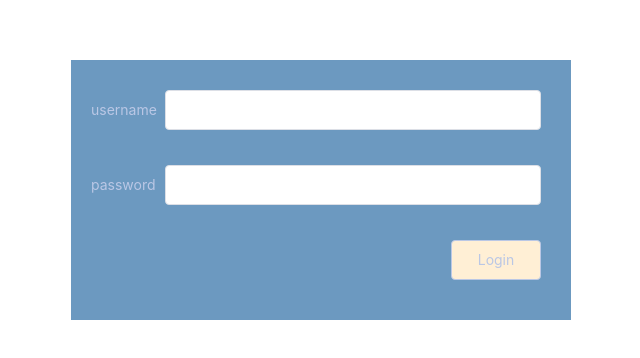
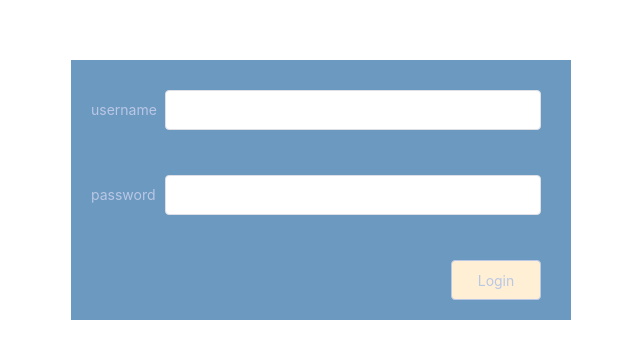
Before and after one commit to ChinYoung/project-from-scratch-react, a React (Vite) app: page /libra/login in a window 1280 px wide. Shown: the part 210-568 px from the top of the page, without its empty margins (319-959 px from the left). Built offline with nearby package versions, Linux system fonts and the light colour scheme.

Commit message:
refactor(.module.css): use strategy of all in js
Integrating external .module.css files into the style.jsx file

```diff
--- a/src/components/Home/Dialog.jsx
+++ b/src/components/Home/Dialog.jsx
@@ -2,13 +2,12 @@ import React, { useState } from 'react'
 import 'antd/dist/antd.css'
 import { Modal, message } from 'antd'
 import { Input, Button } from '../../styledComponent/style'
-import cssStyle from './Table/index.module.css'
 import { createTodoItem, updateTodoItem, getTodoList } from '../../api'
 
 export default function Dialog(props) {
   const { operateType, itemData, updateList } = props
   const title = operateType || 'Add'
-  const btnStyle = (title === 'Add' ? '' : cssStyle.btn)
+  const btnId = (title === 'Add' ? '' : 'delBtn')
   const [isModalOpen, setIsModalOpen] = useState(false)
   const [info, setInfo] = useState({ start_time: '', end_time: '', content: '' })
   let newList = []
@@ -59,7 +58,7 @@ export default function Dialog(props) {
 
   return (
     <>
-      <Button onClick={showModal} id={btnStyle}>
+      <Button id={btnId} onClick={showModal}>
         {title}
       </Button>
       <Modal title={title} open={isModalOpen} onOk={handleOk} onCancel={handleCancel}>
--- a/src/components/Home/Table/index.jsx
+++ b/src/components/Home/Table/index.jsx
@@ -2,10 +2,9 @@ import {
   Table, Column, HeaderCell, Cell
 } from 'rsuite-table'
 
-import React, { useState } from 'react'
+import React from 'react'
 import 'rsuite-table/dist/css/rsuite-table.css'
 import { Button } from '../../../styledComponent/style'
-import cssStyle from './index.module.css'
 import { deleteTodoItem, getTodoList } from '../../../api'
 import Dialog from '../Dialog'
 
@@ -54,7 +53,7 @@ export default function TodoList(props) {
           {(rowData) => {
             return (
               <div>
-                <Button id={cssStyle.btn} onClick={() => { deleteRow(rowData) }}>Delete</Button>
+                <Button id="delBtn" onClick={() => { deleteRow(rowData) }}>Delete</Button>
                 <Dialog operateType="edit" itemData={rowData} updateList={updateList} />
               </div>
             )
--- a/src/components/Home/Table/index.module.css
+++ /dev/null
@@ -1,7 +0,0 @@
-#btn {
-    height: 30px;
-    width: 60px;
-    margin-top: 0;
-    padding: 0;
-    line-height: 7px;
-}
--- a/src/components/Home/index.jsx
+++ b/src/components/Home/index.jsx
@@ -1,7 +1,6 @@
 import React, { useEffect, useState } from 'react'
 import { useNavigate } from 'react-router'
-import { Button, Input } from '../../styledComponent/style'
-import ownStyle from './index.module.css'
+import { Button, Input, Div } from '../../styledComponent/style'
 import { getTodoList, searchTodoItems } from '../../api'
 import TodoList from './Table'
 import Dialog from './Dialog'
@@ -44,16 +43,16 @@ export default function Home() {
   }
 
   return (
-    <div>
-      <div className={ownStyle.header}>
+    <Div id="table">
+      <Div id="header">
         <Button onClick={Logout}>Logout</Button>
-      </div>
-      <div id={ownStyle.box}>
-        <Input id={ownStyle.input} onChange={(e) => { setSearch(e.target.value) }}></Input>
-        <Button id={ownStyle.btn1} onClick={searchItems}>Search</Button>
-        <Dialog id={ownStyle.btn2} updateList={todoListToTable} />
-      </div>
+      </Div>
+      <Div id="box">
+        <Input id="searchInput" onChange={(e) => { setSearch(e.target.value) }}></Input>
+        <Button id="searchBtn" onClick={searchItems}>Search</Button>
+        <Dialog updateList={todoListToTable} />
+      </Div>
       <TodoList dataList={todoList} updateList={todoListToTable} />
-    </div>
+    </Div>
   )
 }
--- a/src/components/Home/index.module.css
+++ /dev/null
@@ -1,52 +0,0 @@
-.header {
-    width: 100%;
-    height: 60px;
-    display: flex;
-    background-color: rgb(108, 153, 192);
-    margin-bottom: 20px;
-}
-
-#input {
-    width: 300px;
-    margin-top: 10px;
-}
-
-#btn1 {
-    margin-left: 20px;
-}
-
-
-:global(.ant-btn),
-:global(.ant-btn-primary) {
-    margin-left: auto;
-    width: 90px;
-    border-radius: 4px !important;
-    padding: 12px 23px;
-    color: #bac7e5 !important;
-    background-color: papayawhip !important;
-    border-color: papayawhip impot !important;
-    display: inline-block;
-    line-height: 1;
-    white-space: nowrap;
-    cursor: pointer;
-    border: 1px solid #bac7e5 !important;
-    text-align: center;
-    box-sizing: border-box;
-    margin-left: auto;
-    margin-top: 10px;
-    margin-right: 10px;
-    font-size: 14px;
-}
-
-:global(.ant-btn):hover,
-:global(.ant-btn-primary):hover {
-    border-color: #646cff !important;
-    color: #646cff !important;
-}
-
-#box {
-    width: 100%;
-    white-space: nowrap;
-    margin-bottom: 30px;
-    display: flex;
-}
--- a/src/components/Login/index.jsx
+++ b/src/components/Login/index.jsx
@@ -1,7 +1,8 @@
 import React, { useState, useEffect } from 'react'
 import { useNavigate } from 'react-router-dom'
-import style from './index.module.css'
-import { Label, Input, Button } from '../../styledComponent/style'
+import {
+  Label, Input, Button, Div
+} from '../../styledComponent/style'
 
 export default function LoginPage() {
   let [user, setUser] = useState({ username: '', password: '' })
@@ -23,16 +24,16 @@ export default function LoginPage() {
   }
 
   return (
-    <div className={style.loginBox}>
-      <div className={style.inputBox}>
+    <Div id="loginBox">
+      <Div id="inputBox">
         <Label>username</Label>
         <Input onChange={(e) => setUser({ ...user, username: e.target.value })} />
-      </div>
-      <div className={style.inputBox}>
+      </Div>
+      <Div id="inputBox">
         <Label>password</Label>
         <Input type="password" onChange={(e) => setUser({ ...user, password: e.target.value })} />
-      </div>
+      </Div>
       <Button onClick={Login}>Login</Button>
-    </div>
+    </Div>
   )
 }
--- a/src/components/Login/index.module.css
+++ /dev/null
@@ -1,20 +0,0 @@
-.loginBox {
-    position: absolute;
-    margin: auto;
-    top: 0;
-    left: 0;
-    bottom: 0;
-    right: 0;
-    display: flex;
-    flex-direction: column;
-    width: 500px;
-    height: 260px;
-    padding: 20px;
-    background-color: rgb(108, 153, 192);
-}
-
-.inputBox {
-    margin-bottom: 25px;
-    display: flex;
-    flex-direction: row;
-}
--- a/src/main.css
+++ b/src/main.css
@@ -13,8 +13,3 @@ body {
     justify-content: center;
     align-items: center;
 }
-
-.ComContainer {
-    width: 100%;
-    height: 100%;
-}
--- a/src/router/index.jsx
+++ b/src/router/index.jsx
@@ -2,15 +2,16 @@ import React from 'react'
 import { Routes, Route } from 'react-router-dom'
 import LoginPage from '../components/Login'
 import Home from '../components/Home'
+import { Div } from '../styledComponent/style'
 
 export default function routes() {
   return (
-    <div className="ComContainer">
+    <Div id="ComContainer">
       <Routes>
         <Route path="/libra/" element={<LoginPage />} />
         <Route path="/libra/login" element={<LoginPage />} />
         <Route path="/libra/home" element={<Home />} />
       </Routes>
-    </div>
+    </Div>
   )
 }
--- a/src/styledComponent/style.jsx
+++ b/src/styledComponent/style.jsx
@@ -1,22 +1,22 @@
 import styled from 'styled-components'
 
 const Button = styled.button`
-    width: 90px;
-    height: 40px;
+    width: ${(props) => (props.id === 'delBtn' ? '60px' : '90px')};
+    height: ${(props) => (props.id === 'delBtn' ? '30px' : '40px')};
     border-radius: 4px;
-    padding: 12px 23px;
+    padding: ${(props) => (props.id === 'delBtn' ? '0' : '12px 23px')};
     color: #bac7e5;
     background-color: papayawhip;
     border-color: papayawhip;
     display: inline-block;
-    line-height: 1;
+    line-height: ${(props) => (props.id === 'delBtn' ? '7px' : '1px')};
     white-space: nowrap;
     cursor: pointer;
     border: 1px solid #bac7e5;
     text-align: center;
     box-sizing: border-box;
-    margin-left: auto;
-    margin-top: 10px;
+    margin-left: ${(props) => (props.id === 'searchBtn' ? '20px' : 'auto')};
+    margin-top: ${(props) => (props.id === 'delBtn' ? '0' : '10px')};
     margin-right: 10px;
     font-size: 14px;
     :hover {
@@ -24,7 +24,6 @@ const Button = styled.button`
         color: #646cff;
     }
 `
-
 const Input = styled.input`
     background-color: #fff;
     background-image: none;
@@ -41,7 +40,7 @@ const Input = styled.input`
     margin-left: 10px;
     margin-right: 10px;
     margin-top: 10px;
-    width: calc(86% - 10px);
+    width: ${(props) => (props.id === 'searchInput' ? '300px' : 'calc(86% - 10px)')};
 `
 const Label = styled.label`
     color: #bac7e5;
@@ -51,6 +50,36 @@ const Label = styled.label`
     height: 40px;
     line-height: 40px;
 `
+const Div = styled.div`
+    position: ${(props) => (props.id === 'loginBox' ? 'absolute' : '')};
+    width: ${(props) => (props.id === 'loginBox' ? '500px' : '100%')};
+    height: ${(props) => {
+    if (props.id === 'loginBox') return '260px'
+    if (props.id === 'ComContainer' || props.id === 'table') return '100%'
+    return '60px'
+  }};
+    padding: ${(props) => (props.id === 'loginBox' ? '20px' : '')};
+    display: ${(props) => (props.id === 'table' ? '' : 'flex')};
+    background-color: ${(props) => (
+    (props.id === 'box' || props.id === 'ComContainer' || props.id === 'table') ? '' : 'rgb(108, 153, 192)'
+  )};
+    margin: ${(props) => {
+    if (props.id === 'box') return 'auto auto 30px auto'
+    if (props.id === 'loginBox') return 'auto'
+    if (props.id === 'inputBox') return 'auto auto 25px auto'
+    return 'auto auto 20px auto'
+  }};
+    white-space: nowrap;
+    top: ${(props) => (props.id === 'loginBox' ? '0' : '')};
+    left: ${(props) => (props.id === 'loginBox' ? '0' : '')};
+    right: ${(props) => (props.id === 'loginBox' ? '0' : '')};
+    bottom: ${(props) => (props.id === 'loginBox' ? '0' : '')};
+    flex-direction: ${(props) => {
+    if (props.id === 'loginBox') return 'column'
+    if (props.id === 'inputBox') return 'row'
+    return ''
+  }};
+`
 export {
-  Button, Input, Label
+  Button, Input, Label, Div
 }
```
